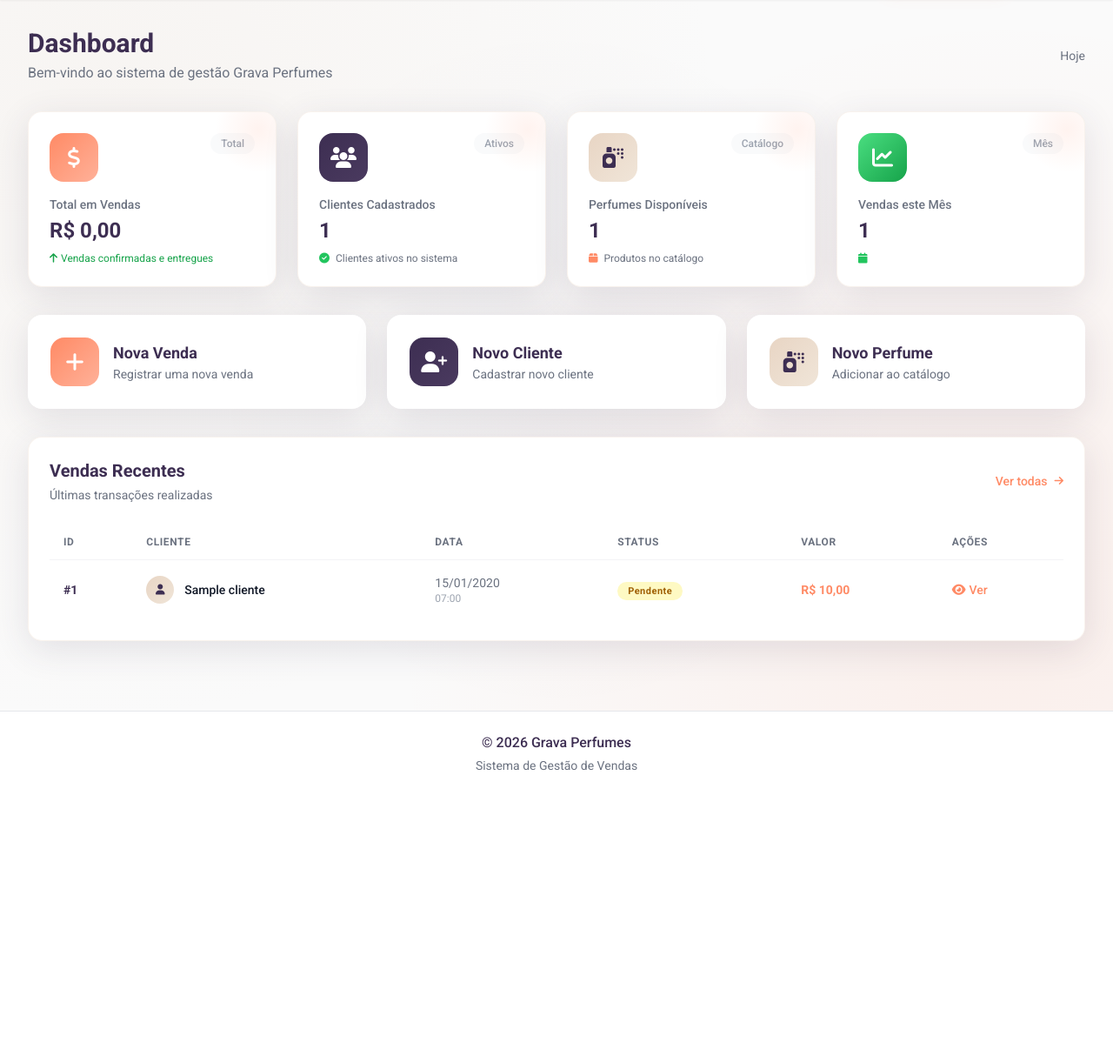
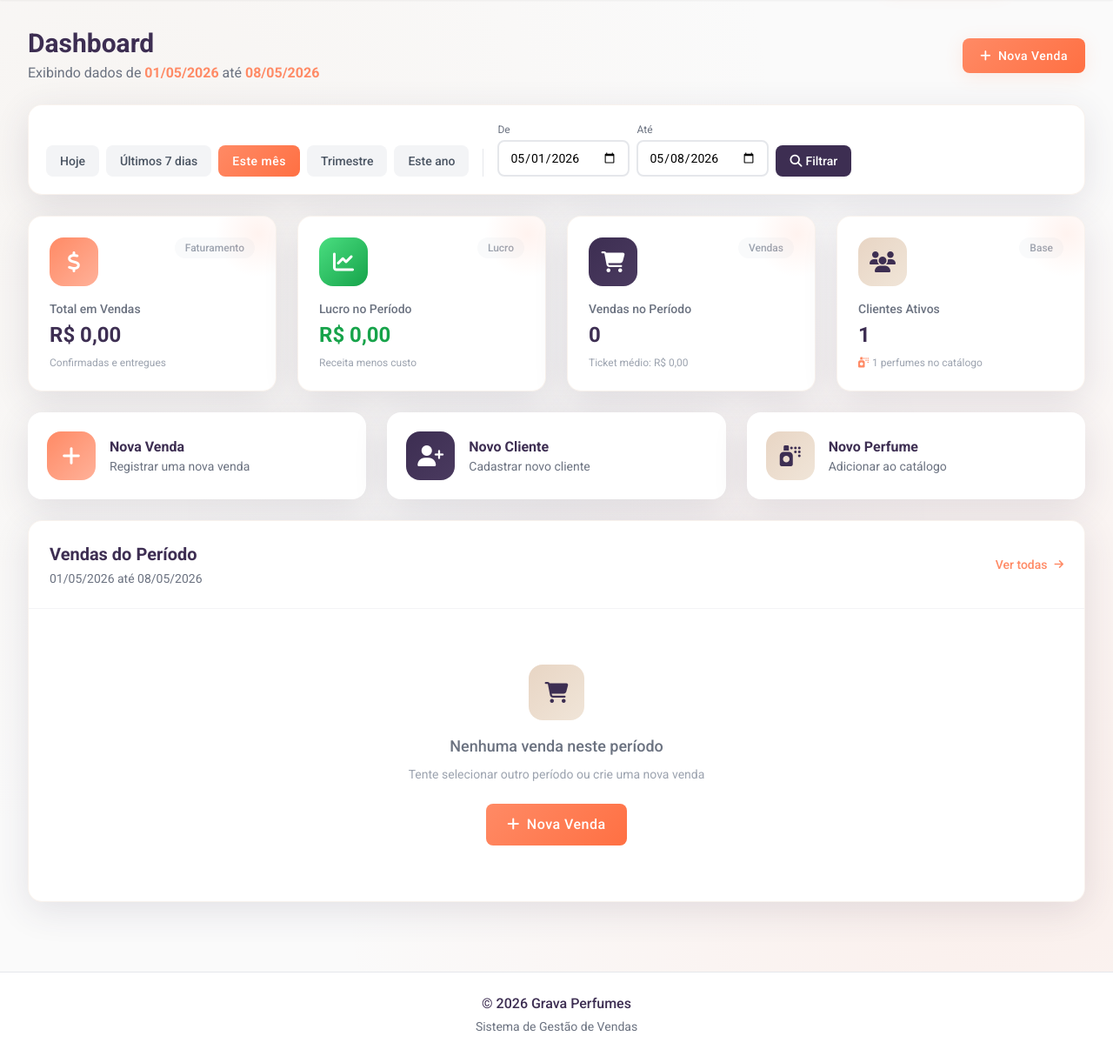
Before and after one commit to leograva/gravaperfumes, a Django app: page /dashboard/ in a window 1280 px wide. Shown: the part 65-1279 px from the top of the page at 87% size. Before the commit the page ends 951 px from the top, so only its background shows below. Run offline with Django 4.2, Linux system fonts and the light colour scheme; a user stored in the database is signed in; tables that the repository leaves empty hold one stand-in row (values such as "Sample post"); some libraries are stand-ins or nearby versions.

Commit message:
feat: filtros de período no dashboard e exclusão de vendas

```diff
--- a/perfumes/templates/perfumes/dashboard.html
+++ b/perfumes/templates/perfumes/dashboard.html
@@ -1,147 +1,166 @@
 {% extends 'perfumes/base.html' %}
-
 {% block title %}Dashboard - Grava Perfumes{% endblock %}
 
 {% block content %}
-<div class="space-y-8">
+<div class="space-y-6">
+
     <!-- Header -->
     <div class="flex flex-col md:flex-row justify-between items-start md:items-center gap-4">
         <div>
             <h1 class="text-3xl font-bold text-grava-purple">Dashboard</h1>
-            <p class="text-gray-500 mt-1">Bem-vindo ao sistema de gestão Grava Perfumes</p>
+            <p class="text-gray-500 mt-1">
+                Exibindo dados de
+                <span class="font-semibold text-grava-coral">{{ data_inicio_fmt }}</span>
+                até
+                <span class="font-semibold text-grava-coral">{{ data_fim_fmt }}</span>
+            </p>
         </div>
-        <div class="flex items-center gap-3">
-            <div class="text-right">
-                <p class="text-sm text-gray-500">Hoje</p>
-                <p class="text-sm font-semibold text-grava-purple">{{ "now"|date:"d/m/Y" }}</p>
+        <a href="{% url 'venda_criar' %}" class="btn-grava px-5 py-2.5 rounded-lg shadow-grava text-sm font-medium">
+            <i class="fas fa-plus mr-2"></i>Nova Venda
+        </a>
+    </div>
+
+    <!-- Filtro de Período -->
+    <div class="card-grava rounded-2xl shadow-grava-lg p-5">
+        <form method="get" id="form-periodo" class="flex flex-wrap items-end gap-3">
+            <!-- Atalhos rápidos -->
+            <div class="flex flex-wrap gap-2">
+                {% for valor, label in periodo_opcoes %}
+                <button type="submit" name="periodo" value="{{ valor }}"
+                    class="px-4 py-2 rounded-lg text-sm font-medium transition
+                    {% if periodo == valor %}btn-grava{% else %}bg-gray-100 text-gray-600 hover:bg-gray-200{% endif %}">
+                    {{ label }}
+                </button>
+                {% endfor %}
             </div>
-        </div>
+
+            <!-- Separador -->
+            <div class="hidden md:block w-px h-8 bg-gray-200 mx-1"></div>
+
+            <!-- Período personalizado -->
+            <div class="flex items-end gap-2">
+                <div>
+                    <label class="block text-xs text-gray-500 mb-1">De</label>
+                    <input type="date" name="data_inicio" value="{{ data_inicio }}"
+                        class="px-3 py-2 border-2 border-gray-200 rounded-lg focus:ring-2 focus:ring-grava-coral focus:border-grava-coral text-sm transition">
+                </div>
+                <div>
+                    <label class="block text-xs text-gray-500 mb-1">Até</label>
+                    <input type="date" name="data_fim" value="{{ data_fim }}"
+                        class="px-3 py-2 border-2 border-gray-200 rounded-lg focus:ring-2 focus:ring-grava-coral focus:border-grava-coral text-sm transition">
+                </div>
+                <button type="submit" name="periodo" value="personalizado"
+                    class="px-4 py-2 bg-grava-purple text-white rounded-lg text-sm font-medium hover:bg-opacity-90 transition">
+                    <i class="fas fa-search mr-1"></i>Filtrar
+                </button>
+            </div>
+        </form>
     </div>
 
     <!-- Stats Cards -->
     <div class="grid grid-cols-1 md:grid-cols-2 lg:grid-cols-4 gap-6">
-        <!-- Total Vendas -->
+
+        <!-- Faturamento -->
         <div class="card-grava rounded-2xl shadow-grava-lg p-6 hover-lift stat-card">
             <div class="flex items-start justify-between mb-4">
                 <div class="icon-wrapper gradient-grava">
                     <i class="fas fa-dollar-sign text-white"></i>
                 </div>
-                <span class="text-xs font-medium text-gray-400 bg-gray-50 px-3 py-1 rounded-full">Total</span>
+                <span class="text-xs font-medium text-gray-400 bg-gray-50 px-3 py-1 rounded-full">Faturamento</span>
             </div>
-            <div>
-                <p class="text-sm font-medium text-gray-500 mb-1">Total em Vendas</p>
-                <h3 class="text-2xl font-bold text-grava-purple">R$ {{ total_vendas|floatformat:2 }}</h3>
-                <p class="text-xs text-green-600 mt-2 flex items-center">
-                    <i class="fas fa-arrow-up mr-1"></i>
-                    <span>Vendas confirmadas e entregues</span>
-                </p>
-            </div>
+            <p class="text-sm font-medium text-gray-500 mb-1">Total em Vendas</p>
+            <h3 class="text-2xl font-bold text-grava-purple">R$ {{ total_vendas|floatformat:2 }}</h3>
+            <p class="text-xs text-gray-400 mt-2">Confirmadas e entregues</p>
         </div>
 
-        <!-- Total Clientes -->
-        <div class="card-grava rounded-2xl shadow-grava-lg p-6 hover-lift stat-card">
-            <div class="flex items-start justify-between mb-4">
-                <div class="icon-wrapper gradient-purple-grava">
-                    <i class="fas fa-users text-white"></i>
-                </div>
-                <span class="text-xs font-medium text-gray-400 bg-gray-50 px-3 py-1 rounded-full">Ativos</span>
-            </div>
-            <div>
-                <p class="text-sm font-medium text-gray-500 mb-1">Clientes Cadastrados</p>
-                <h3 class="text-2xl font-bold text-grava-purple">{{ total_clientes }}</h3>
-                <p class="text-xs text-gray-500 mt-2">
-                    <i class="fas fa-check-circle mr-1 text-green-500"></i>
-                    <span>Clientes ativos no sistema</span>
-                </p>
-            </div>
-        </div>
-
-        <!-- Total Perfumes -->
-        <div class="card-grava rounded-2xl shadow-grava-lg p-6 hover-lift stat-card">
-            <div class="flex items-start justify-between mb-4">
-                <div class="icon-wrapper gradient-beige-grava">
-                    <i class="fas fa-spray-can text-grava-purple"></i>
-                </div>
-                <span class="text-xs font-medium text-gray-400 bg-gray-50 px-3 py-1 rounded-full">Catálogo</span>
-            </div>
-            <div>
-                <p class="text-sm font-medium text-gray-500 mb-1">Perfumes Disponíveis</p>
-                <h3 class="text-2xl font-bold text-grava-purple">{{ total_perfumes }}</h3>
-                <p class="text-xs text-gray-500 mt-2">
-                    <i class="fas fa-box mr-1 text-grava-coral"></i>
-                    <span>Produtos no catálogo</span>
-                </p>
-            </div>
-        </div>
-
-        <!-- Vendas do Mês -->
+        <!-- Lucro -->
         <div class="card-grava rounded-2xl shadow-grava-lg p-6 hover-lift stat-card">
             <div class="flex items-start justify-between mb-4">
                 <div class="icon-wrapper bg-gradient-to-br from-green-400 to-green-600">
                     <i class="fas fa-chart-line text-white"></i>
                 </div>
-                <span class="text-xs font-medium text-gray-400 bg-gray-50 px-3 py-1 rounded-full">Mês</span>
+                <span class="text-xs font-medium text-gray-400 bg-gray-50 px-3 py-1 rounded-full">Lucro</span>
             </div>
-            <div>
-                <p class="text-sm font-medium text-gray-500 mb-1">Vendas este Mês</p>
-                <h3 class="text-2xl font-bold text-grava-purple">{{ vendas_mes }}</h3>
-                <p class="text-xs text-gray-500 mt-2">
-                    <i class="fas fa-calendar mr-1 text-green-500"></i>
-                    <span>{{ "now"|date:"F Y" }}</span>
-                </p>
+            <p class="text-sm font-medium text-gray-500 mb-1">Lucro no Período</p>
+            <h3 class="text-2xl font-bold text-green-600">R$ {{ total_lucro|floatformat:2 }}</h3>
+            <p class="text-xs text-gray-400 mt-2">Receita menos custo</p>
+        </div>
+
+        <!-- Qtd Vendas -->
+        <div class="card-grava rounded-2xl shadow-grava-lg p-6 hover-lift stat-card">
+            <div class="flex items-start justify-between mb-4">
+                <div class="icon-wrapper gradient-purple-grava">
+                    <i class="fas fa-shopping-cart text-white"></i>
+                </div>
+                <span class="text-xs font-medium text-gray-400 bg-gray-50 px-3 py-1 rounded-full">Vendas</span>
             </div>
+            <p class="text-sm font-medium text-gray-500 mb-1">Vendas no Período</p>
+            <h3 class="text-2xl font-bold text-grava-purple">{{ qtd_vendas_periodo }}</h3>
+            <p class="text-xs text-gray-400 mt-2">Ticket médio: R$ {{ ticket_medio|floatformat:2 }}</p>
+        </div>
+
+        <!-- Clientes / Perfumes -->
+        <div class="card-grava rounded-2xl shadow-grava-lg p-6 hover-lift stat-card">
+            <div class="flex items-start justify-between mb-4">
+                <div class="icon-wrapper gradient-beige-grava">
+                    <i class="fas fa-users text-grava-purple"></i>
+                </div>
+                <span class="text-xs font-medium text-gray-400 bg-gray-50 px-3 py-1 rounded-full">Base</span>
+            </div>
+            <p class="text-sm font-medium text-gray-500 mb-1">Clientes Ativos</p>
+            <h3 class="text-2xl font-bold text-grava-purple">{{ total_clientes }}</h3>
+            <p class="text-xs text-gray-400 mt-2">
+                <i class="fas fa-spray-can mr-1 text-grava-coral"></i>{{ total_perfumes }} perfumes no catálogo
+            </p>
         </div>
     </div>
 
-    <!-- Quick Actions -->
+    <!-- Ações Rápidas -->
     <div class="grid grid-cols-1 md:grid-cols-3 gap-6">
-        <a href="{% url 'venda_criar' %}" class="card-grava rounded-2xl shadow-grava-lg p-6 hover-lift group border-2 border-transparent hover:border-grava-coral transition-all">
+        <a href="{% url 'venda_criar' %}" class="card-grava rounded-2xl shadow-grava-lg p-5 hover-lift group border-2 border-transparent hover:border-grava-coral transition-all">
             <div class="flex items-center gap-4">
                 <div class="icon-wrapper gradient-grava group-hover:scale-110 transition-transform">
                     <i class="fas fa-plus text-white"></i>
                 </div>
                 <div>
-                    <h3 class="text-lg font-semibold text-grava-purple">Nova Venda</h3>
+                    <h3 class="text-base font-semibold text-grava-purple">Nova Venda</h3>
                     <p class="text-sm text-gray-500">Registrar uma nova venda</p>
                 </div>
             </div>
         </a>
-
-        <a href="{% url 'cliente_criar' %}" class="card-grava rounded-2xl shadow-grava-lg p-6 hover-lift group border-2 border-transparent hover:border-grava-purple transition-all">
+        <a href="{% url 'cliente_criar' %}" class="card-grava rounded-2xl shadow-grava-lg p-5 hover-lift group border-2 border-transparent hover:border-grava-purple transition-all">
             <div class="flex items-center gap-4">
                 <div class="icon-wrapper gradient-purple-grava group-hover:scale-110 transition-transform">
                     <i class="fas fa-user-plus text-white"></i>
                 </div>
                 <div>
-                    <h3 class="text-lg font-semibold text-grava-purple">Novo Cliente</h3>
+                    <h3 class="text-base font-semibold text-grava-purple">Novo Cliente</h3>
                     <p class="text-sm text-gray-500">Cadastrar novo cliente</p>
                 </div>
             </div>
         </a>
-
-        <a href="{% url 'perfume_criar' %}" class="card-grava rounded-2xl shadow-grava-lg p-6 hover-lift group border-2 border-transparent hover:border-grava-beige transition-all">
+        <a href="{% url 'perfume_criar' %}" class="card-grava rounded-2xl shadow-grava-lg p-5 hover-lift group border-2 border-transparent hover:border-grava-beige transition-all">
             <div class="flex items-center gap-4">
                 <div class="icon-wrapper gradient-beige-grava group-hover:scale-110 transition-transform">
                     <i class="fas fa-spray-can text-grava-purple"></i>
                 </div>
                 <div>
-                    <h3 class="text-lg font-semibold text-grava-purple">Novo Perfume</h3>
+                    <h3 class="text-base font-semibold text-grava-purple">Novo Perfume</h3>
                     <p class="text-sm text-gray-500">Adicionar ao catálogo</p>
                 </div>
             </div>
         </a>
     </div>
 
-    <!-- Vendas Recentes -->
-    <div class="card-grava rounded-2xl shadow-grava-lg p-6">
-        <div class="flex justify-between items-center mb-6">
+    <!-- Vendas do Período -->
+    <div class="card-grava rounded-2xl shadow-grava-lg overflow-hidden">
+        <div class="flex justify-between items-center p-6 border-b border-gray-100">
             <div>
-                <h2 class="text-xl font-bold text-grava-purple">Vendas Recentes</h2>
-                <p class="text-sm text-gray-500 mt-1">Últimas transações realizadas</p>
+                <h2 class="text-xl font-bold text-grava-purple">Vendas do Período</h2>
+                <p class="text-sm text-gray-500 mt-1">{{ data_inicio_fmt }} até {{ data_fim_fmt }}</p>
             </div>
             <a href="{% url 'venda_lista' %}" class="text-grava-coral hover:text-grava-purple font-medium text-sm flex items-center gap-2 transition">
-                Ver todas
-                <i class="fas fa-arrow-right text-xs"></i>
+                Ver todas <i class="fas fa-arrow-right text-xs"></i>
             </a>
         </div>
 
@@ -150,33 +169,33 @@
             <table class="w-full">
                 <thead>
                     <tr class="border-b border-gray-100">
-                        <th class="px-4 py-3 text-left text-xs font-semibold text-gray-500 uppercase tracking-wider">ID</th>
-                        <th class="px-4 py-3 text-left text-xs font-semibold text-gray-500 uppercase tracking-wider">Cliente</th>
-                        <th class="px-4 py-3 text-left text-xs font-semibold text-gray-500 uppercase tracking-wider">Data</th>
-                        <th class="px-4 py-3 text-left text-xs font-semibold text-gray-500 uppercase tracking-wider">Status</th>
-                        <th class="px-4 py-3 text-left text-xs font-semibold text-gray-500 uppercase tracking-wider">Valor</th>
-                        <th class="px-4 py-3 text-left text-xs font-semibold text-gray-500 uppercase tracking-wider">Ações</th>
+                        <th class="px-6 py-3 text-left text-xs font-semibold text-gray-500 uppercase tracking-wider">ID</th>
+                        <th class="px-6 py-3 text-left text-xs font-semibold text-gray-500 uppercase tracking-wider">Cliente</th>
+                        <th class="px-6 py-3 text-left text-xs font-semibold text-gray-500 uppercase tracking-wider">Data</th>
+                        <th class="px-6 py-3 text-left text-xs font-semibold text-gray-500 uppercase tracking-wider">Status</th>
+                        <th class="px-6 py-3 text-left text-xs font-semibold text-gray-500 uppercase tracking-wider">Valor</th>
+                        <th class="px-6 py-3 text-left text-xs font-semibold text-gray-500 uppercase tracking-wider">Ações</th>
                     </tr>
                 </thead>
                 <tbody class="divide-y divide-gray-50">
                     {% for venda in vendas_recentes %}
                     <tr class="hover:bg-gray-50 transition">
-                        <td class="px-4 py-4 whitespace-nowrap">
+                        <td class="px-6 py-4 whitespace-nowrap">
                             <span class="text-sm font-semibold text-grava-purple">#{{ venda.id }}</span>
                         </td>
-                        <td class="px-4 py-4 whitespace-nowrap">
+                        <td class="px-6 py-4 whitespace-nowrap">
                             <div class="flex items-center gap-3">
-                                <div class="w-8 h-8 rounded-full gradient-beige-grava flex items-center justify-center">
+                                <div class="w-8 h-8 rounded-full gradient-beige-grava flex items-center justify-center flex-shrink-0">
                                     <i class="fas fa-user text-grava-purple text-xs"></i>
                                 </div>
                                 <span class="text-sm font-medium text-gray-900">{{ venda.cliente.nome }}</span>
                             </div>
                         </td>
-                        <td class="px-4 py-4 whitespace-nowrap text-sm text-gray-500">
-                            {{ venda.data_venda|date:"d/m/Y" }}
+                        <td class="px-6 py-4 whitespace-nowrap">
+                            <span class="text-sm text-gray-700">{{ venda.data_venda|date:"d/m/Y" }}</span>
                             <span class="text-xs text-gray-400 block">{{ venda.data_venda|date:"H:i" }}</span>
                         </td>
-                        <td class="px-4 py-4 whitespace-nowrap">
+                        <td class="px-6 py-4 whitespace-nowrap">
                             <span class="badge-status
                                 {% if venda.status == 'E' %}bg-green-100 text-green-700
                                 {% elif venda.status == 'C' %}bg-blue-100 text-blue-700
@@ -185,10 +204,10 @@
                                 {{ venda.get_status_display }}
                             </span>
                         </td>
-                        <td class="px-4 py-4 whitespace-nowrap">
+                        <td class="px-6 py-4 whitespace-nowrap">
                             <span class="text-sm font-bold text-grava-coral">R$ {{ venda.valor_total|floatformat:2 }}</span>
                         </td>
-                        <td class="px-4 py-4 whitespace-nowrap">
+                        <td class="px-6 py-4 whitespace-nowrap">
                             <a href="{% url 'venda_detalhe' venda.pk %}" class="text-grava-coral hover:text-grava-purple font-medium text-sm transition">
                                 <i class="fas fa-eye mr-1"></i>Ver
                             </a>
@@ -200,13 +219,13 @@
         </div>
         {% else %}
         <div class="text-center py-16">
-            <div class="icon-wrapper gradient-beige-grava mx-auto mb-4">
-                <i class="fas fa-shopping-cart text-grava-purple"></i>
+            <div class="w-16 h-16 rounded-2xl gradient-beige-grava flex items-center justify-center mx-auto mb-4">
+                <i class="fas fa-shopping-cart text-grava-purple text-2xl"></i>
             </div>
-            <p class="text-gray-500 text-lg font-medium mb-2">Nenhuma venda registrada</p>
-            <p class="text-gray-400 text-sm mb-6">Comece criando sua primeira venda</p>
+            <p class="text-gray-500 text-lg font-medium mb-2">Nenhuma venda neste período</p>
+            <p class="text-gray-400 text-sm mb-6">Tente selecionar outro período ou crie uma nova venda</p>
             <a href="{% url 'venda_criar' %}" class="btn-grava px-6 py-3 rounded-lg inline-block">
-                <i class="fas fa-plus mr-2"></i>Criar primeira venda
+                <i class="fas fa-plus mr-2"></i>Nova Venda
             </a>
         </div>
         {% endif %}
--- a/perfumes/urls.py
+++ b/perfumes/urls.py
@@ -30,4 +30,5 @@ urlpatterns = [
     path('vendas/nova/', views.venda_criar, name='venda_criar'),
     path('vendas/<int:pk>/', views.venda_detalhe, name='venda_detalhe'),
     path('vendas/<int:pk>/status/', views.venda_editar_status, name='venda_editar_status'),
+    path('vendas/<int:pk>/deletar/', views.venda_deletar, name='venda_deletar'),
 ]
--- a/perfumes/views.py
+++ b/perfumes/views.py
@@ -2,61 +2,113 @@ from django.shortcuts import render, redirect, get_object_or_404
 from django.contrib import messages
 from django.contrib.auth import authenticate, login, logout
 from django.contrib.auth.decorators import login_required
-from django.db.models import Sum, Count, F, Q
-from django.http import JsonResponse
+from django.db.models import Sum, Count, Q
+from django.utils import timezone
+from datetime import date, timedelta
 from decimal import Decimal
 from .models import Marca, Perfume, Cliente, Venda, ItemVenda
 from .forms import MarcaForm, PerfumeForm, ClienteForm, VendaForm, ItemVendaFormSet
 
 
 def login_view(request):
-    """View de login"""
     if request.user.is_authenticated:
         return redirect('dashboard')
-
     if request.method == 'POST':
         username = request.POST.get('username')
         password = request.POST.get('password')
         user = authenticate(request, username=username, password=password)
-
         if user is not None:
             login(request, user)
             return redirect('dashboard')
         else:
-            return render(request, 'perfumes/login.html', {
-                'error': 'Usuário ou senha incorretos'
-            })
-
+            return render(request, 'perfumes/login.html', {'error': 'Usuário ou senha incorretos'})
     return render(request, 'perfumes/login.html')
 
 
 def logout_view(request):
-    """View de logout"""
     logout(request)
     return redirect('login')
 
 
 @login_required(login_url='login')
 def dashboard(request):
-    """Dashboard principal com estatísticas"""
-    total_vendas = Venda.objects.filter(status__in=['C', 'E']).aggregate(
+    hoje = timezone.now().date()
+
+    # --- Período selecionado ---
+    periodo = request.GET.get('periodo', 'mes')
+    data_inicio_str = request.GET.get('data_inicio', '')
+    data_fim_str = request.GET.get('data_fim', '')
+
+    if periodo == 'hoje':
+        data_inicio = hoje
+        data_fim = hoje
+    elif periodo == 'semana':
+        data_inicio = hoje - timedelta(days=6)
+        data_fim = hoje
+    elif periodo == 'mes':
+        data_inicio = hoje.replace(day=1)
+        data_fim = hoje
+    elif periodo == 'trimestre':
+        data_inicio = (hoje - timedelta(days=89)).replace(day=1)
+        data_fim = hoje
+    elif periodo == 'ano':
+        data_inicio = hoje.replace(month=1, day=1)
+        data_fim = hoje
+    elif periodo == 'personalizado' and data_inicio_str and data_fim_str:
+        try:
+            data_inicio = date.fromisoformat(data_inicio_str)
+            data_fim = date.fromisoformat(data_fim_str)
+        except ValueError:
+            data_inicio = hoje.replace(day=1)
+            data_fim = hoje
+    else:
+        data_inicio = hoje.replace(day=1)
+        data_fim = hoje
+
+    # --- Queryset filtrado pelo período ---
+    vendas_periodo = Venda.objects.filter(
+        data_venda__date__gte=data_inicio,
+        data_venda__date__lte=data_fim,
+    )
+
+    total_vendas = vendas_periodo.filter(status__in=['C', 'E']).aggregate(
         total=Sum('valor_total')
     )['total'] or Decimal('0.00')
 
+    total_lucro = Decimal('0.00')
+    for v in vendas_periodo.filter(status__in=['C', 'E']).prefetch_related('itens'):
+        total_lucro += v.calcular_lucro()
+
+    qtd_vendas_periodo = vendas_periodo.count()
+    ticket_medio = (total_vendas / qtd_vendas_periodo) if qtd_vendas_periodo else Decimal('0.00')
+
+    # --- Totais gerais (não filtrados por período) ---
     total_clientes = Cliente.objects.filter(ativo=True).count()
     total_perfumes = Perfume.objects.filter(ativo=True).count()
-    vendas_mes = Venda.objects.filter(
-        data_venda__month=Venda.objects.latest('data_venda').data_venda.month
-    ).count() if Venda.objects.exists() else 0
 
-    vendas_recentes = Venda.objects.select_related('cliente').prefetch_related('itens')[:5]
+    # --- Vendas recentes do período ---
+    vendas_recentes = vendas_periodo.select_related('cliente').order_by('-data_venda')[:8]
 
     context = {
         'total_vendas': total_vendas,
+        'total_lucro': total_lucro,
+        'ticket_medio': ticket_medio,
+        'qtd_vendas_periodo': qtd_vendas_periodo,
         'total_clientes': total_clientes,
         'total_perfumes': total_perfumes,
-        'vendas_mes': vendas_mes,
         'vendas_recentes': vendas_recentes,
+        'periodo': periodo,
+        'data_inicio': data_inicio.isoformat(),
+        'data_fim': data_fim.isoformat(),
+        'data_inicio_fmt': data_inicio.strftime('%d/%m/%Y'),
+        'data_fim_fmt': data_fim.strftime('%d/%m/%Y'),
+        'periodo_opcoes': [
+            ('hoje', 'Hoje'),
+            ('semana', 'Últimos 7 dias'),
+            ('mes', 'Este mês'),
+            ('trimestre', 'Trimestre'),
+            ('ano', 'Este ano'),
+        ],
     }
     return render(request, 'perfumes/dashboard.html', context)
 
@@ -279,3 +331,14 @@ def venda_editar_status(request, pk):
             venda.save()
             messages.success(request, 'Status atualizado com sucesso!')
         return redirect('venda_detalhe', pk=pk)
+
+
+@login_required(login_url='login')
+def venda_deletar(request, pk):
+    venda = get_object_or_404(Venda, pk=pk)
+    if request.method == 'POST':
+        numero = venda.id
+        venda.delete()
+        messages.success(request, f'Venda #{numero} excluída com sucesso.')
+        return redirect('venda_lista')
+    return redirect('venda_detalhe', pk=pk)
```
Also changed, not shown: perfumes/templates/perfumes/venda_detalhe.html (+40 -3 lines), 2 other files.
